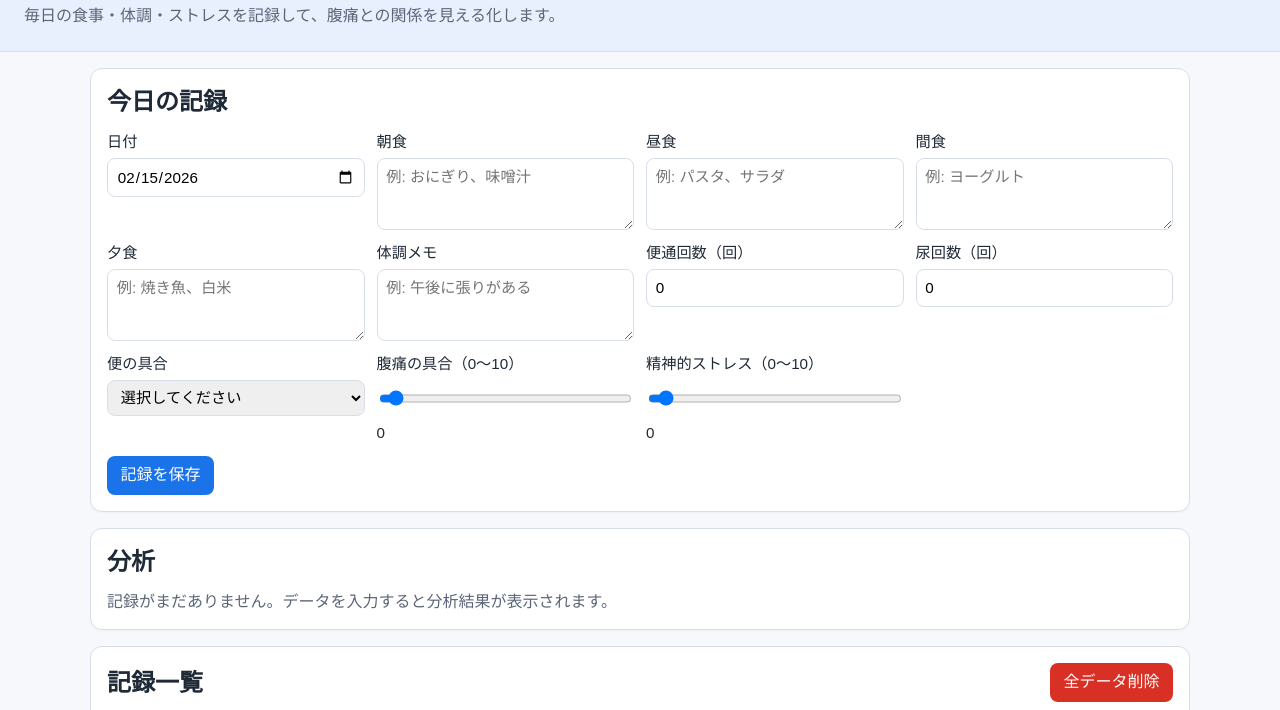
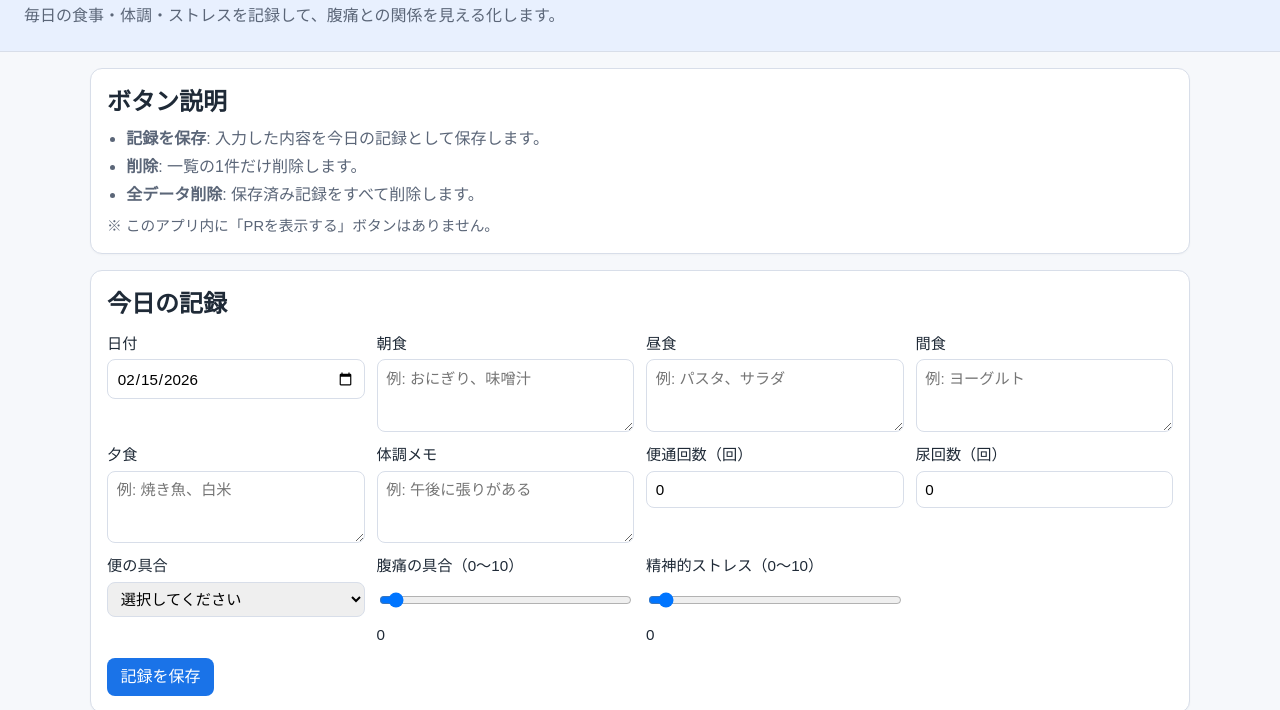
Before and after one commit to atchyxx/haragaitai, a plain HTML site: page index.html in a window 1280 px wide. Shown: the part 72-782 px from the top of the page. Drawn offline with Linux system fonts and the light colour scheme.

Commit message:
UIにボタン説明を追加しPRボタン誤解を解消

```diff
--- a/index.html
+++ b/index.html
@@ -13,6 +13,16 @@
     </header>
 
     <main>
+      <section class="card">
+        <h2>ボタン説明</h2>
+        <ul class="help-list">
+          <li><strong>記録を保存</strong>: 入力した内容を今日の記録として保存します。</li>
+          <li><strong>削除</strong>: 一覧の1件だけ削除します。</li>
+          <li><strong>全データ削除</strong>: 保存済み記録をすべて削除します。</li>
+        </ul>
+        <p class="note">※ このアプリ内に「PRを表示する」ボタンはありません。</p>
+      </section>
+
       <section class="card">
         <h2>今日の記録</h2>
         <form id="log-form">
--- a/styles.css
+++ b/styles.css
@@ -136,6 +136,22 @@
   color: var(--text);
 }
 
+.help-list {
+  margin: 0.6rem 0 0;
+  padding-left: 1.2rem;
+  color: var(--sub);
+}
+
+.help-list li {
+  margin: 0.35rem 0;
+}
+
+.note {
+  margin-top: 0.6rem;
+  color: var(--sub);
+  font-size: 0.92rem;
+}
+
 @media (max-width: 680px) {
   header {
     padding: 1rem;
```
Also changed, not shown: 1 other file.
